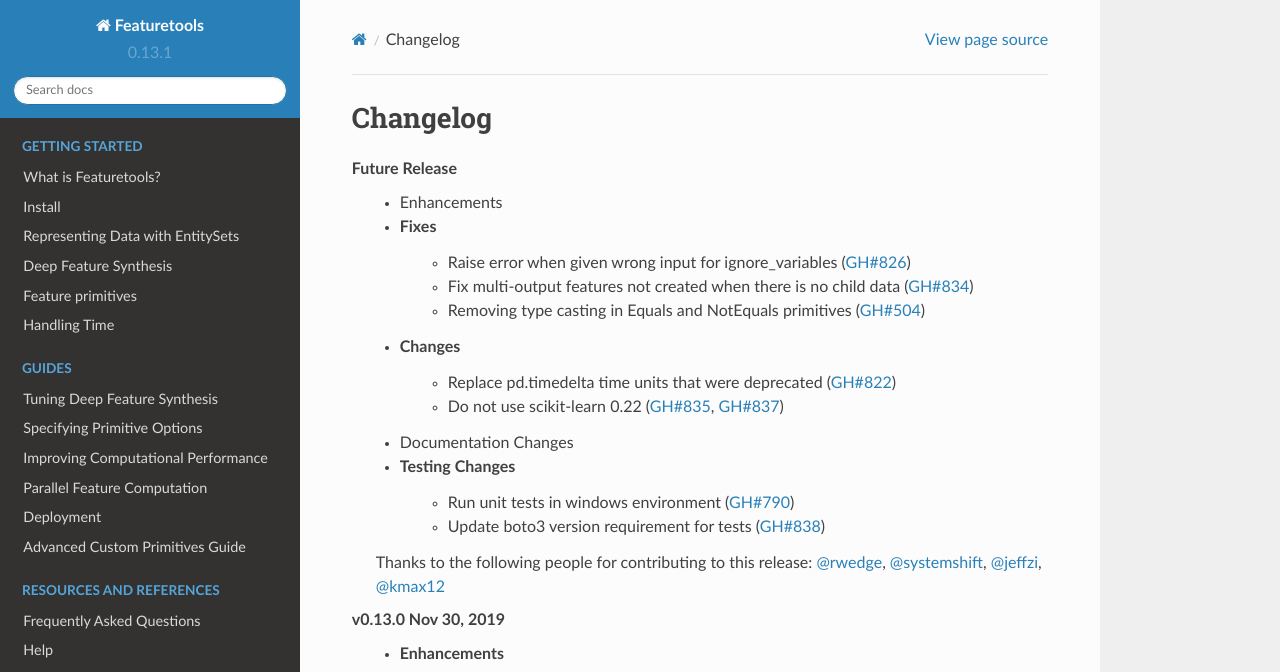
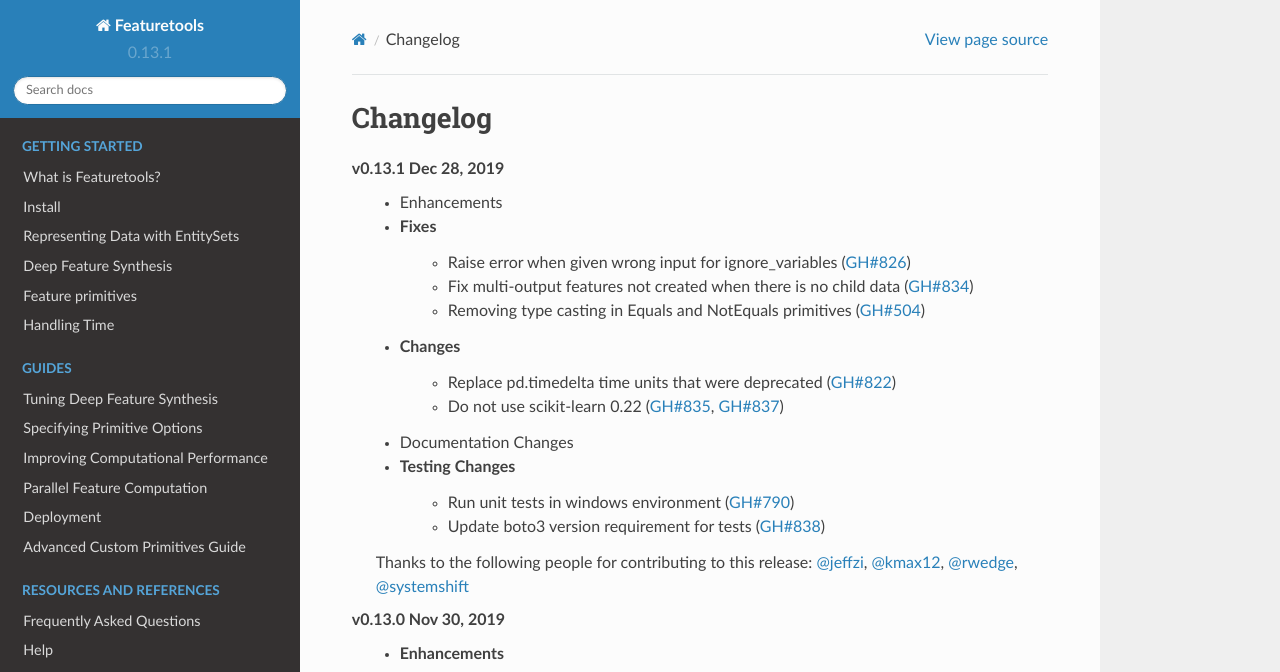
Before and after one commit to alteryx/featuretools, a Sphinx documentation site: the page built from docs/source/changelog.rst, in a window 1280 px wide and 900 px high. Shown: the top 672 px of the window. Built offline with Sphinx 7.4.7 and the Read the Docs theme 2.0.0, drawn with Linux system fonts in a browser that asks for light colours; pages that are not in the unit, such as notebooks, are missing from menus.

Commit message:
add release header to changelog

```diff
--- a/docs/source/changelog.rst
+++ b/docs/source/changelog.rst
@@ -2,7 +2,7 @@
 
 Changelog
 ---------
-**Future Release**
+**v0.13.1 Dec 28, 2019**
     * Enhancements
     * Fixes
         * Raise error when given wrong input for ignore_variables (:pr:`826`)
@@ -17,7 +17,7 @@
         * Update boto3 version requirement for tests (:pr:`838`)
 
     Thanks to the following people for contributing to this release:
-    :user:`rwedge`, :user:`systemshift`, :user:`jeffzi`, :user:`kmax12`
+    :user:`jeffzi`, :user:`kmax12`, :user:`rwedge`, :user:`systemshift`
 
 **v0.13.0 Nov 30, 2019**
     * Enhancements
```
